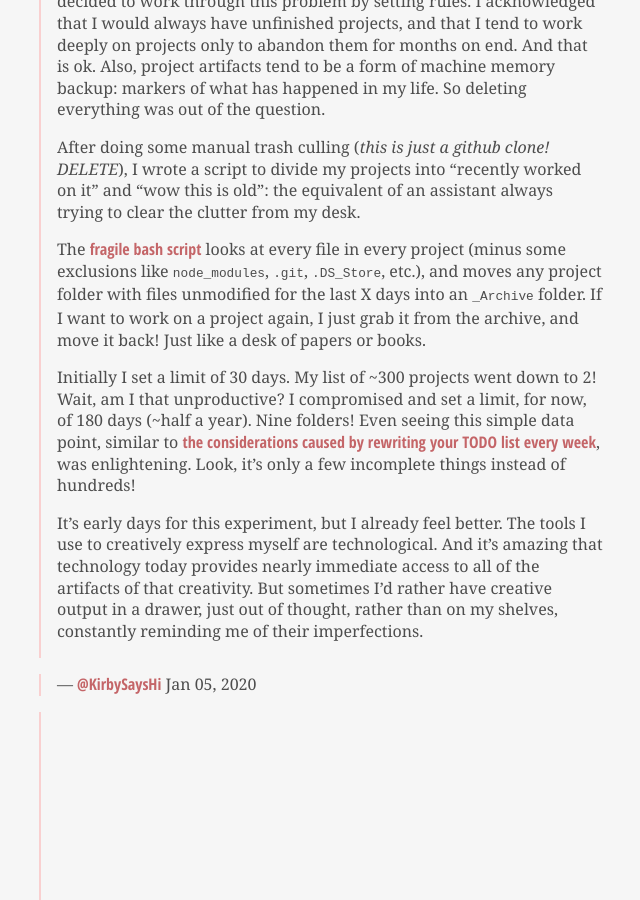
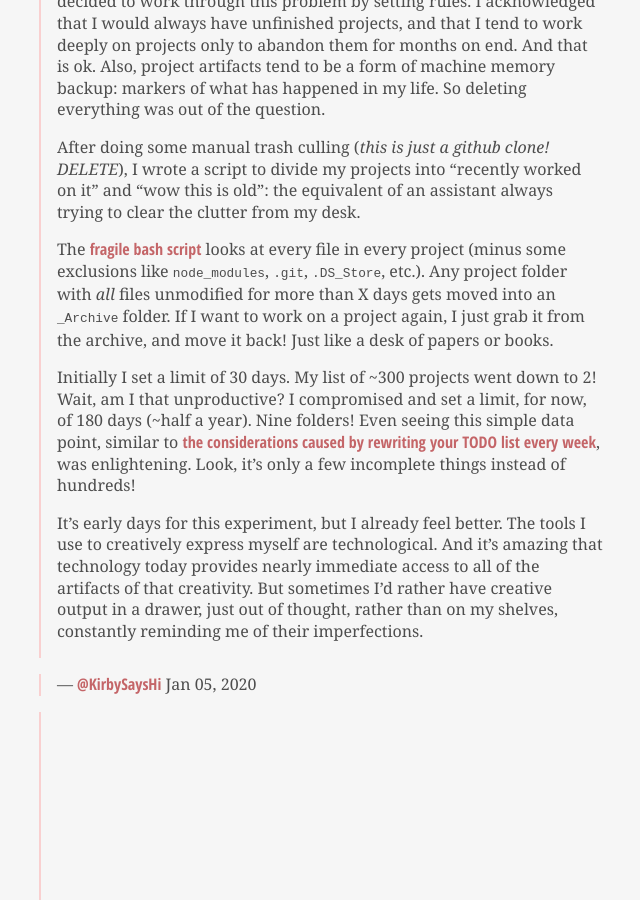
Before and after one commit to kirbysayshi/kirbysayshi.github.com, a Jekyll site: the page built from _posts/2020-01-05-keeping-my-digital-desk-clean-through-rules-and-tools.md, in a window 1280 px wide and 900 px high, scrolled down 859 px. Shown: the whole window, without its empty margins (311-951 px from the left). Built offline with Jekyll 4.4.1, drawn with Linux system fonts in a browser that asks for light colours; nearby versions of some CDN libraries; comment, search, counter and statistics services are not loaded.

Commit message:
clarify, hopefully

```diff
--- a/_posts/2020-01-05-keeping-my-digital-desk-clean-through-rules-and-tools.md
+++ b/_posts/2020-01-05-keeping-my-digital-desk-clean-through-rules-and-tools.md
@@ -19,7 +19,7 @@ This weekend, confronted with ~300 project folders in various states, I decided
 
 After doing some manual trash culling (_this is just a github clone! DELETE_), I wrote a script to divide my projects into "recently worked on it" and "wow this is old": the equivalent of an assistant always trying to clear the clutter from my desk.
 
-The [fragile bash script](/stuff/archiver.sh) looks at every file in every project (minus some exclusions like `node_modules`, `.git`, `.DS_Store`, etc.), and moves any project folder with files unmodified for the last X days into an `_Archive` folder. If I want to work on a project again, I just grab it from the archive, and move it back! Just like a desk of papers or books.
+The [fragile bash script](/stuff/archiver.sh) looks at every file in every project (minus some exclusions like `node_modules`, `.git`, `.DS_Store`, etc.). Any project folder with _all_ files unmodified for more than X days gets moved into an `_Archive` folder. If I want to work on a project again, I just grab it from the archive, and move it back! Just like a desk of papers or books.
 
 Initially I set a limit of 30 days. My list of ~300 projects went down to 2! Wait, am I that unproductive? I compromised and set a limit, for now, of 180 days (~half a year). Nine folders! Even seeing this simple data point, similar to [the considerations caused by rewriting your TODO list every week](https://bulletjournal.com/blogs/bulletjournalist/migration), was enlightening. Look, it's only a few incomplete things instead of hundreds!
 
```
